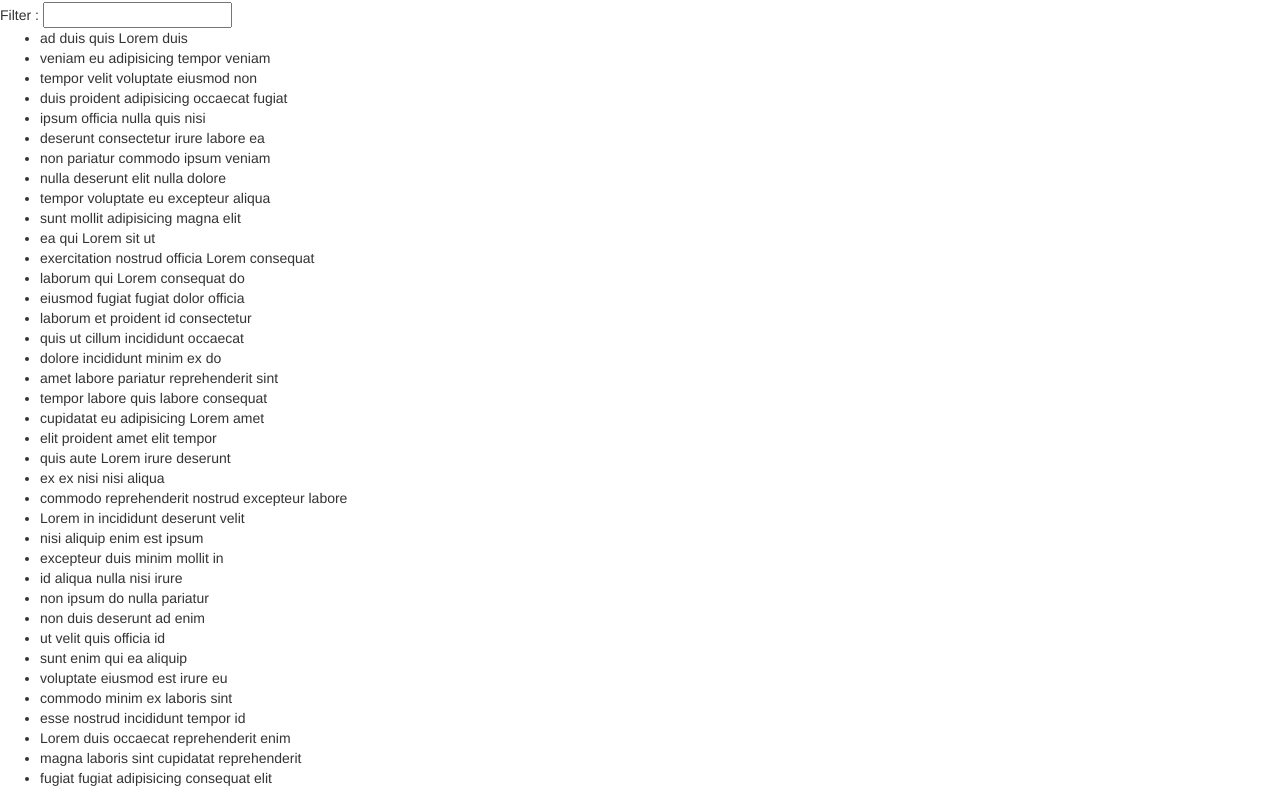
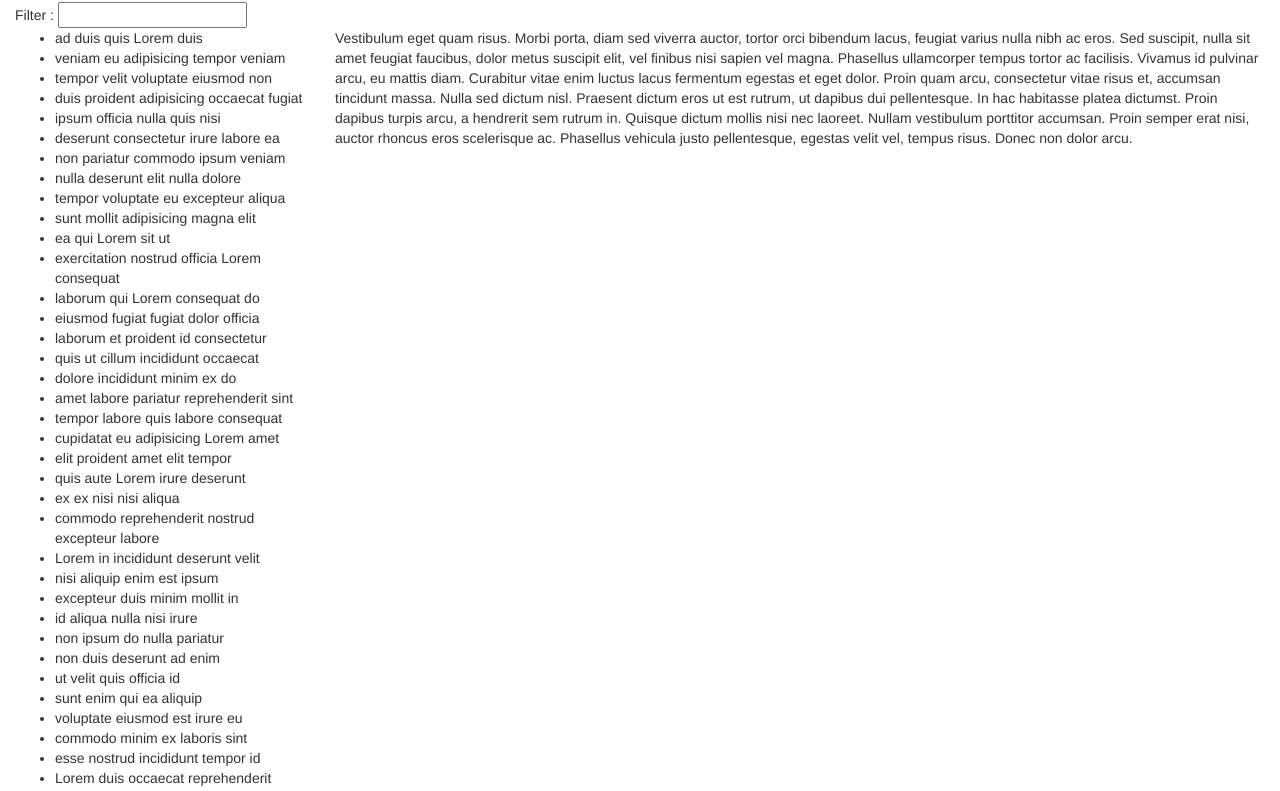
Before and after one commit to Dominionized/mail, a website: page index.html in a window 1280 px wide. Shown: the part 61-852 px from the top of the page. Drawn offline with nearby package versions, Linux system fonts and the light colour scheme; some packages are replaced by stand-ins of ours.

Commit message:
Added slexy columns

```diff
--- a/inbox/inbox.tpl.html
+++ b/inbox/inbox.tpl.html
@@ -1,7 +1,14 @@
 <h2>Inbox</h2>
 Filter : <input type="text" ng-model="filterText">
 <div ng-controller='InboxCtrl'>
-	<ul>
-		<li ng-repeat="message in messages | filter:filterText">{{ message }}</li>
-	</ul>
+	<div class="row">
+		<div class="col-md-3">
+			<ul>
+				<li ng-repeat="message in messages | filter:filterText">{{ message }}</li>
+			</ul>
+		</div>
+		<div class="col-md-9">
+			Vestibulum eget quam risus. Morbi porta, diam sed viverra auctor, tortor orci bibendum lacus, feugiat varius nulla nibh ac eros. Sed suscipit, nulla sit amet feugiat faucibus, dolor metus suscipit elit, vel finibus nisi sapien vel magna. Phasellus ullamcorper tempus tortor ac facilisis. Vivamus id pulvinar arcu, eu mattis diam. Curabitur vitae enim luctus lacus fermentum egestas et eget dolor. Proin quam arcu, consectetur vitae risus et, accumsan tincidunt massa. Nulla sed dictum nisl. Praesent dictum eros ut est rutrum, ut dapibus dui pellentesque. In hac habitasse platea dictumst. Proin dapibus turpis arcu, a hendrerit sem rutrum in. Quisque dictum mollis nisi nec laoreet. Nullam vestibulum porttitor accumsan. Proin semper erat nisi, auctor rhoncus eros scelerisque ac. Phasellus vehicula justo pellentesque, egestas velit vel, tempus risus. Donec non dolor arcu.
+		</div>
+	</div>
 </div>
--- a/index.html
+++ b/index.html
@@ -9,6 +9,6 @@
 	<link rel="stylesheet" type="text/css" href="bower_components/bootstrap/dist/css/bootstrap.min.css">
 </head>
 <body>
-	<div ng-view></div>
+	<div class="container-fluid" ng-view></div>
 </body>
 </html>
```
